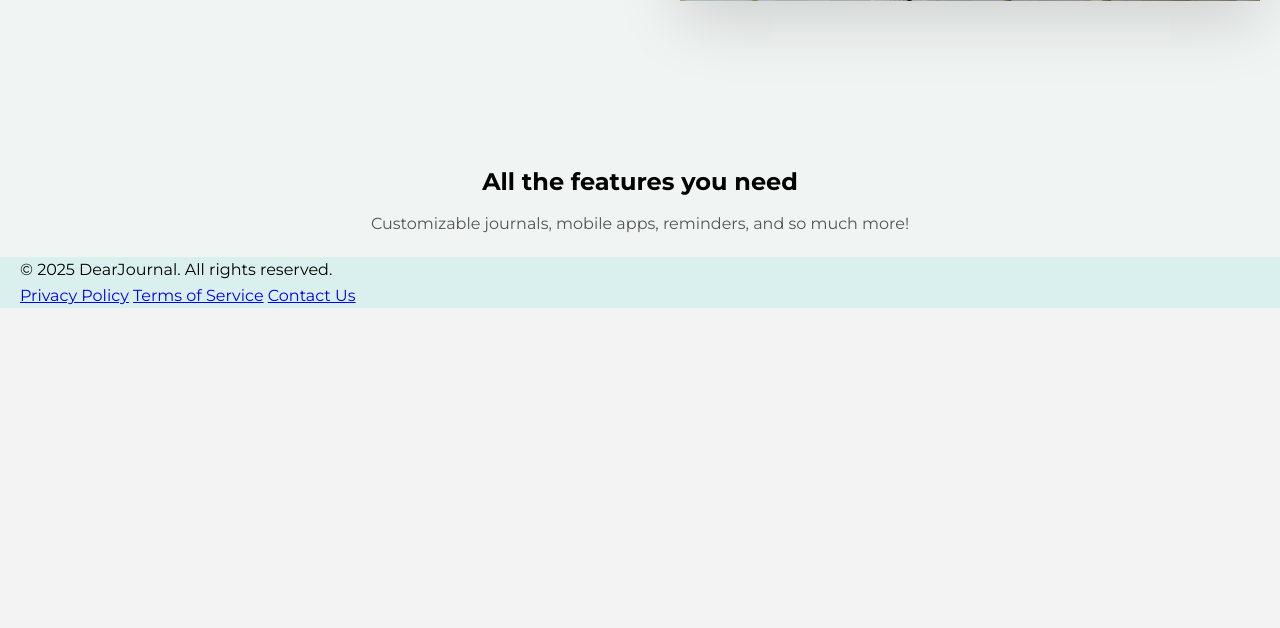
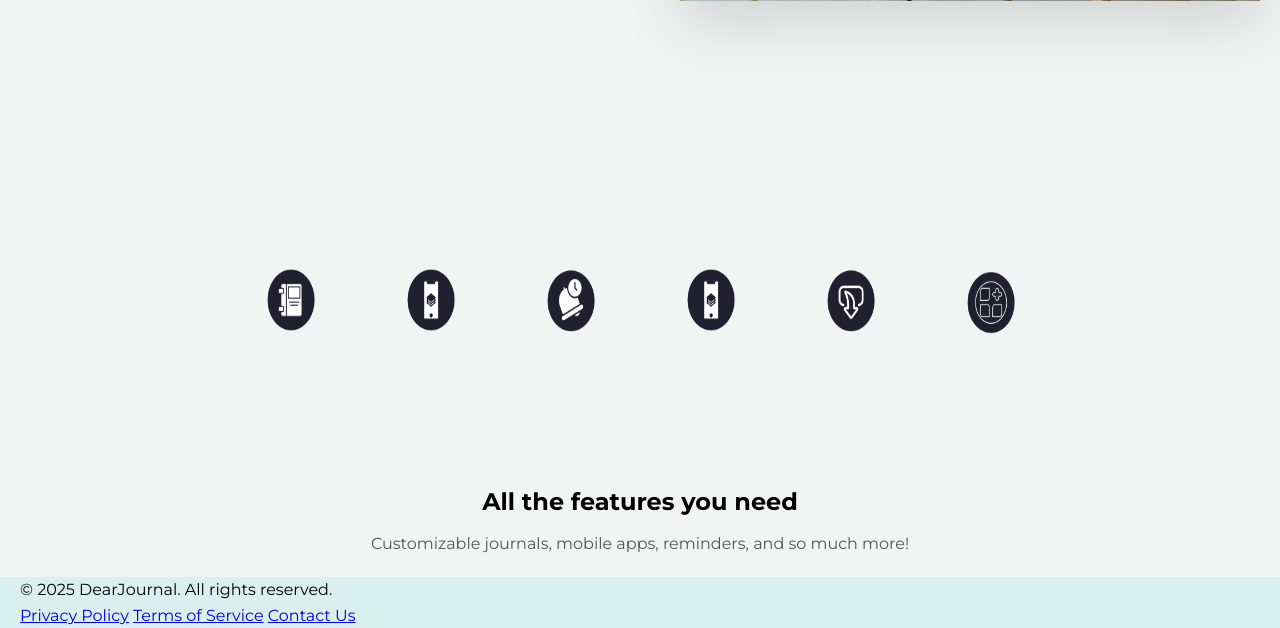
Before and after one commit to Hidden-Umah/Journal-Web-App, a Django app: page / in a window 1280 px wide. Shown: the part 659-1287 px from the top of the page. Before the commit the page ends 967 px from the top, so only its background shows below. Run offline with Django 5.2, Linux system fonts and the light colour scheme; some web fonts are replaced.

Commit message:
Added the icons to the homepage

```diff
--- a/dear_journal_app/templates/index.html
+++ b/dear_journal_app/templates/index.html
@@ -65,6 +65,15 @@
             </div>
         </div>
     </main>
+    <!-- Features Section -->
+    <div style="display: flex; gap: 20px; padding: 100px; justify-content: center; background: #F0F4F3;">
+        <img src="/static/images/icons/custom_journals.png" width="120" height="120" alt="Journal Icon" />
+        <img src="/static/images/icons/mobile_apps.png" width="120" height="120" alt="Mobile Icon" />
+        <img src="/static/images/icons/reminder.png" width="120" height="120" alt="Reminder Icon" />
+        <img src="/static/images/icons/mobile_apps.png" width="120" height="120" alt="Mobile Icon" />
+        <img src="/static/images/icons/save.png" width="120" height="120" alt="Customize Icon" />
+        <img src="/static/images/icons/so_much_more.png" width="120" height="120" alt="Link Icon" />
+    </div>
    <div style="text-align: center; padding: 20px; background: #F0F4F3;">
 
         <h2 style="font-size: 24px; margin-bottom: 10px;">All the features you need</h2>
```
